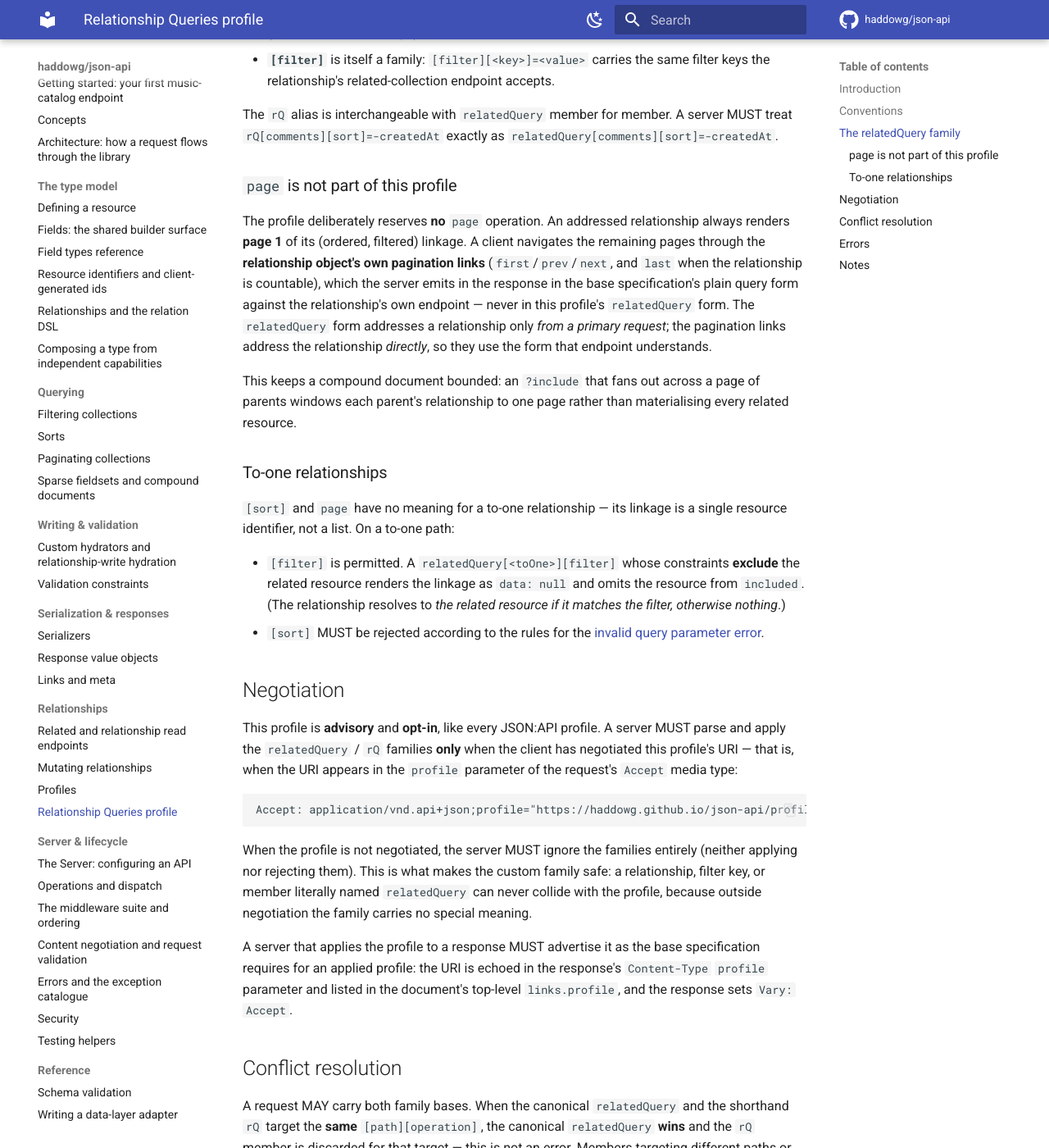
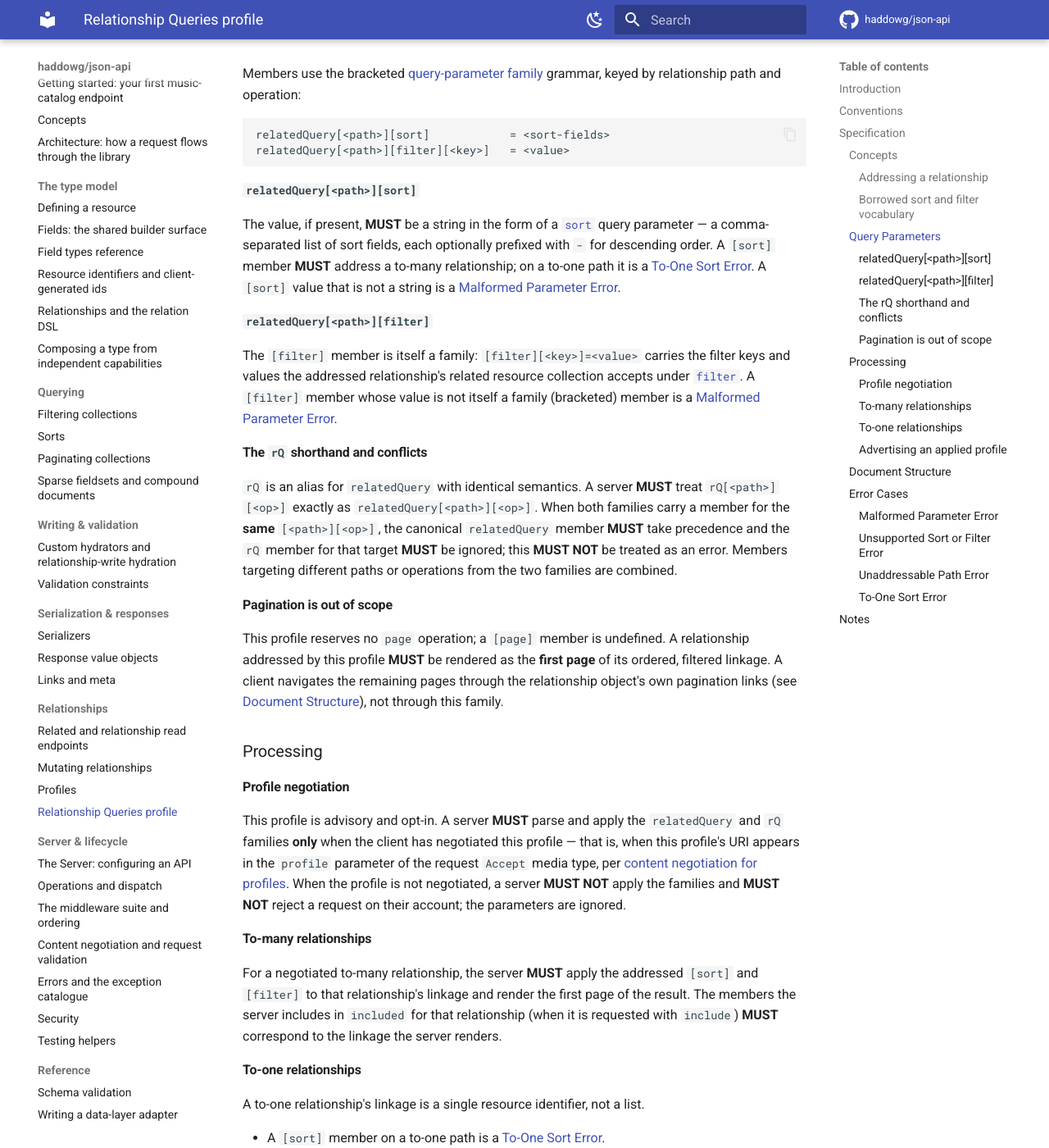
Before and after one commit to haddowg/json-api-symfony, an MkDocs documentation site: the page built from docs/profiles/relationship-queries.md, in a window 1280 px wide and 1400 px high, scrolled down 1753 px. Shown: the whole window at 82% size. Built offline with MkDocs 1.6.1 and Material for MkDocs 9.7.7, drawn with Linux system fonts in a browser that asks for light colours; comment, search, counter and statistics services are not loaded; some of the changed text lies outside the part shown.

Commit message:
docs: restructure the Relationship Queries profile as a normative spec (#56)
The profile page read as a description of the feature, not as a
specification an independent implementer could build to. This rewrites
it in the shape of the cursor-pagination profile it sits beside:
Introduction, Conventions, Specification (Concepts, Query Parameters,
Processing, Document Structure, Error Cases), and Notes.

What changed in substance:

- It now uses the RFC 2119 key words ("MUST", "MUST NOT", "SHOULD",
"MAY") throughout, interpreted as the JSON:API specification interprets
them, with a Conventions section pointing at
https://jsonapi.org/format/#conventions — so the normative language has
a defined meaning.
- Every error case is pinned to `400 Bad Request` with an error object
whose `source` identifies the offending parameter: Malformed Parameter,
Unsupported Sort or Filter, Unaddressable Path, and Sort-on-a-To-One.
- It borrows the primary specification's vocabulary rather than
restating it: `[sort]` and `[filter]` link to the JSON:API sorting and
filtering sections, the path links to includes, the relationship
pagination links link to pagination, and the families are simply
declared and linked to the custom-query-parameter rules
(https://jsonapi.org/format/1.1/#query-parameters-custom) instead of
justified inline.
- The page is fully standalone — it references only the JSON:API
specification.

````diff
--- a/docs/profiles/relationship-queries.md
+++ b/docs/profiles/relationship-queries.md
@@ -2,35 +2,36 @@
 
 ## Introduction
 
-This is the specification of a [profile](https://jsonapi.org/format/1.1/#profiles)
-for the JSON:API specification. The URL for this profile is
+This is the specification of a
+[profile](https://jsonapi.org/format/1.1/#profiles) for the JSON:API
+specification. The URL for this profile is
 `https://haddowg.github.io/json-api/profiles/relationship-queries/`.
 
 A JSON:API server can expose a related resource collection at its own endpoint
-(`GET /articles/1/comments`) and let the client `sort`, `filter`, and `page` it
-there. But the same collection also appears as a **relationship** of a *primary*
-resource — as full linkage under `?include`, as links-only linkage, or in a
-compound document — and the base specification gives the client no way to order or
-narrow that linkage from the primary request. A client that wants "the article,
-with only its *approved* comments, newest first" must therefore issue a second,
-separate request against the relationship endpoint and correlate the two responses
-itself.
+(for example `GET /articles/1/comments`) and let the client
+[sort](https://jsonapi.org/format/1.1/#fetching-sorting),
+[filter](https://jsonapi.org/format/1.1/#fetching-filtering), and
+[paginate](https://jsonapi.org/format/1.1/#fetching-pagination) it there. The
+same collection also appears as a **relationship** of a *primary* resource — as
+linkage in a relationship object, including when that relationship is requested
+with [`include`](https://jsonapi.org/format/1.1/#fetching-includes) — but the base
+specification provides no way to order or narrow that linkage from the request for
+the primary resource. A client that wants "article 1, with only its *approved*
+comments, newest first" must issue a second request against the relationship's
+endpoint and correlate the two responses itself.
 
-This profile closes that gap. It defines a single query-parameter family,
-`relatedQuery` (with a shorthand alias `rQ`), that lets a client **sort and filter
-a relationship's linkage from the primary request**, addressing the relationship by
-its include path. The relationship's sort and filter vocabulary is exactly the one
-its own related-collection endpoint already exposes — this profile only changes
-*where* the client may apply it, not *what* may be applied.
+This profile defines a single query-parameter family, `relatedQuery` (with a
+shorthand alias `rQ`), that lets a client **sort and filter a relationship's
+linkage from the request for the primary resource**, addressing the relationship
+by its include path. For example:
 
-For example, under this profile the request
-
-```
+```http
 GET /articles/1?include=comments&relatedQuery[comments][filter][approved]=true&relatedQuery[comments][sort]=-createdAt
+Accept: application/vnd.api+json;profile="https://haddowg.github.io/json-api/profiles/relationship-queries/"
 ```
 
-returns article `1` with its `comments` linkage (and the corresponding `included`
-resources) restricted to approved comments, newest first — in one round trip.
+returns article 1 with its `comments` linkage — and the corresponding `included`
+resources — restricted to approved comments, newest first, in one request.
 
 ## Conventions
 
@@ -41,130 +42,183 @@ and only when, they appear in all capitals, as shown here. This is the same
 interpretation the JSON:API specification applies to these key words; see its
 [conventions](https://jsonapi.org/format/#conventions).
 
-## The `relatedQuery` family
+## Specification
 
-The profile reserves two query-parameter family bases with identical semantics:
+### Concepts
 
-| Base | Role |
+#### Addressing a relationship
+
+A relationship is addressed by its **include path**: the path the client would
+use with the [`include`](https://jsonapi.org/format/1.1/#fetching-includes) query
+parameter to request that relationship in a compound document. A path is a single
+relationship name (for example `comments`), or a dotted path that reaches a
+relationship of an included resource (for example `author.articles`).
+
+A server **MUST** support addressing a relationship of the primary resource (a
+single-segment path). A server **MAY** support addressing a relationship of an
+included resource (a multi-segment path). A path the server does not support, or
+that does not resolve to a relationship of the addressed resource, is an
+[Unaddressable Path Error](#unaddressable-path-error).
+
+#### Borrowed sort and filter vocabulary
+
+This profile does not define a sort or filter vocabulary. The value of a `[sort]`
+member is interpreted exactly as a [`sort`](https://jsonapi.org/format/1.1/#fetching-sorting)
+query parameter on the addressed relationship's related resource collection, and a
+`[filter]` member exactly as that collection's
+[`filter`](https://jsonapi.org/format/1.1/#fetching-filtering) family. A field or
+key the relationship's own endpoint would not accept is equally unacceptable here
+(see [Error Cases](#error-cases)). The profile changes only *where* the client may
+apply that vocabulary — from the primary request — not *what* may be applied.
+
+### Query Parameters
+
+This profile reserves two
+[implementation-specific query-parameter families](https://jsonapi.org/format/1.1/#query-parameters-custom):
+
+| Family base | Role |
 | --- | --- |
 | `relatedQuery` | canonical |
 | `rQ` | shorthand alias |
 
-Both bases are legal JSON:API implementation-specific query parameters: the base
-specification reserves all-lowercase family names for current and future standard
-use and requires an implementation-specific family to contain **at least one
-non `a-z` character** — each base here carries an uppercase `Q`, so both satisfy
-that rule.
-
-A member of the family addresses a relationship by **path** and names an
-**operation** on it:
+Members use the bracketed
+[query-parameter family](https://jsonapi.org/format/1.1/#query-parameters-families)
+grammar, keyed by relationship path and operation:
 
 ```
-relatedQuery[<relationship-path>][sort]   = <sort-fields>
-relatedQuery[<relationship-path>][filter][<key>] = <value>
+relatedQuery[<path>][sort]            = <sort-fields>
+relatedQuery[<path>][filter][<key>]   = <value>
 ```
 
-- **`<relationship-path>`** is the relationship's **include path** as used by the
-  `include` query parameter — the relationship *name*, or a dotted path that
-  reaches a relationship of an included resource (e.g.
-  `relatedQuery[author.articles][sort]=-title`). The path is a single bracket
-  segment; the dot is part of the key, consistent with the `include` grammar. The
-  path MUST resolve, from the primary resource, to a relationship the server can
-  address; if it does not, the server MUST respond according to the rules for the
-  [invalid query parameter error](#errors).
-- **`[sort]`** takes the same comma-separated, optionally `-`-prefixed sort-field
-  list as the relationship's related-collection endpoint. It MAY only be applied to
-  a **to-many** relationship (see [To-one relationships](#to-one-relationships)).
-- **`[filter]`** is itself a family: `[filter][<key>]=<value>` carries the same
-  filter keys the relationship's related-collection endpoint accepts.
+#### `relatedQuery[<path>][sort]`
 
-The `rQ` alias is interchangeable with `relatedQuery` member for member. A server
-MUST treat `rQ[comments][sort]=-createdAt` exactly as
-`relatedQuery[comments][sort]=-createdAt`.
+The value, if present, **MUST** be a string in the form of a
+[`sort`](https://jsonapi.org/format/1.1/#fetching-sorting) query parameter — a
+comma-separated list of sort fields, each optionally prefixed with `-` for
+descending order. A `[sort]` member **MUST** address a to-many relationship; on a
+to-one path it is a [To-One Sort Error](#to-one-sort-error). A `[sort]` value that
+is not a string is a [Malformed Parameter Error](#malformed-parameter-error).
 
-### `page` is not part of this profile
+#### `relatedQuery[<path>][filter]`
 
-The profile deliberately reserves **no** `page` operation. An addressed
-relationship always renders **page 1** of its (ordered, filtered) linkage. A client
-navigates the remaining pages through the **relationship object's own pagination
-links** (`first`/`prev`/`next`, and `last` when the relationship is countable),
-which the server emits in the response in the base specification's plain query form
-against the relationship's own endpoint — never in this profile's `relatedQuery`
-form. The `relatedQuery` form addresses a relationship only *from a primary
-request*; the pagination links address the relationship *directly*, so they use the
-form that endpoint understands.
+The `[filter]` member is itself a family: `[filter][<key>]=<value>` carries the
+filter keys and values the addressed relationship's related resource collection
+accepts under [`filter`](https://jsonapi.org/format/1.1/#fetching-filtering). A
+`[filter]` member whose value is not itself a family (bracketed) member is a
+[Malformed Parameter Error](#malformed-parameter-error).
 
-This keeps a compound document bounded: an `?include` that fans out across a page
-of parents windows each parent's relationship to one page rather than materialising
-every related resource.
+#### The `rQ` shorthand and conflicts
 
-### To-one relationships
+`rQ` is an alias for `relatedQuery` with identical semantics. A server **MUST**
+treat `rQ[<path>][<op>]` exactly as `relatedQuery[<path>][<op>]`. When both
+families carry a member for the **same** `[<path>][<op>]`, the canonical
+`relatedQuery` member **MUST** take precedence and the `rQ` member for that target
+**MUST** be ignored; this **MUST NOT** be treated as an error. Members targeting
+different paths or operations from the two families are combined.
 
-`[sort]` and `page` have no meaning for a to-one relationship — its linkage is a
-single resource identifier, not a list. On a to-one path:
+#### Pagination is out of scope
 
-- `[filter]` is permitted. A `relatedQuery[<toOne>][filter]` whose constraints
-  **exclude** the related resource renders the linkage as `data: null` and omits
-  the resource from `included`. (The relationship resolves to *the related resource
-  if it matches the filter, otherwise nothing*.)
-- `[sort]` MUST be rejected according to the rules for the
-  [invalid query parameter error](#errors).
+This profile reserves no `page` operation; a `[page]` member is undefined. A
+relationship addressed by this profile **MUST** be rendered as the **first page**
+of its ordered, filtered linkage. A client navigates the remaining pages through
+the relationship object's own pagination links (see
+[Document Structure](#document-structure)), not through this family.
 
-## Negotiation
+### Processing
 
-This profile is **advisory** and **opt-in**, like every JSON:API profile. A server
-MUST parse and apply the `relatedQuery` / `rQ` families **only** when the client has
-negotiated this profile's URI — that is, when the URI appears in the `profile`
-parameter of the request's `Accept` media type:
+#### Profile negotiation
 
-```
-Accept: application/vnd.api+json;profile="https://haddowg.github.io/json-api/profiles/relationship-queries/"
-```
+This profile is advisory and opt-in. A server **MUST** parse and apply the
+`relatedQuery` and `rQ` families **only** when the client has negotiated this
+profile — that is, when this profile's URI appears in the `profile` parameter of
+the request `Accept` media type, per
+[content negotiation for profiles](https://jsonapi.org/format/1.1/#profiles). When
+the profile is not negotiated, a server **MUST NOT** apply the families and
+**MUST NOT** reject a request on their account; the parameters are ignored.
 
-When the profile is not negotiated, the server MUST ignore the families entirely
-(neither applying nor rejecting them). This is what makes the custom family safe:
-a relationship, filter key, or member literally named `relatedQuery` can never
-collide with the profile, because outside negotiation the family carries no special
-meaning.
+#### To-many relationships
 
-A server that applies the profile to a response MUST advertise it as the base
-specification requires for an applied profile: the URI is echoed in the response's
-`Content-Type` `profile` parameter and listed in the document's top-level
-`links.profile`, and the response sets `Vary: Accept`.
+For a negotiated to-many relationship, the server **MUST** apply the addressed
+`[sort]` and `[filter]` to that relationship's linkage and render the first page
+of the result. The members the server includes in `included` for that
+relationship (when it is requested with `include`) **MUST** correspond to the
+linkage the server renders.
 
-## Conflict resolution
+#### To-one relationships
 
-A request MAY carry both family bases. When the canonical `relatedQuery` and the
-shorthand `rQ` target the **same** `[path][operation]`, the canonical
-`relatedQuery` **wins** and the `rQ` member is discarded for that target — this is
-not an error. Members targeting different paths or operations are merged.
+A to-one relationship's linkage is a single resource identifier, not a list.
 
-## Errors
+- A `[sort]` member on a to-one path is a [To-One Sort Error](#to-one-sort-error).
+- A `[filter]` member **MAY** be applied. When the filter excludes the related
+  resource, the server **MUST** render the relationship's linkage as `data: null`
+  and **MUST** omit that resource from `included`.
 
-This profile distinguishes a **structural** error in the family itself from a
-**semantic** error in the addressed sort/filter vocabulary.
+#### Advertising an applied profile
 
-- A **structurally malformed** member under a negotiated profile — a non-array
-  family value, a non-string `[sort]`, or a non-array `[filter]` — is a `400 Bad
-  Request`. The error's `source.parameter` MUST identify the offending parameter.
-- A **semantically invalid** member — a `[sort]` field or `[filter]` key the
-  addressed relationship does not expose, a path that does not resolve or does not
-  address a relationship, or a `[sort]`/`page` on a to-one path — MUST be rejected
-  exactly as the relationship's own related-collection endpoint would reject the
-  equivalent plain `sort`/`filter` parameter, producing the same `400`. The profile
-  reuses the relationship's existing vocabulary and validation rather than defining
-  its own.
+When a server applies this profile to a response, it **MUST** advertise the
+profile as the base specification requires: the profile URI **MUST** be present in
+the `profile` parameter of the response `Content-Type` media type and in the
+document's top-level `links.profile`.
 
-The "invalid query parameter error" referenced above is the base specification's
-`400 Bad Request` for an unrecognised or malformed query parameter.
+### Document Structure
+
+This profile reserves no document members and adds nothing to the response body.
+
+A relationship addressed by this profile is rendered using the relationship object
+the base specification already defines. For a to-many relationship rendered with
+more than one page of linkage, the server **SHOULD** include
+[pagination links](https://jsonapi.org/format/1.1/#fetching-pagination) (`first`,
+`prev`, `next`, and `last` where the total is known) in that relationship object's
+`links`, so the remaining pages are reachable. These links **MUST** be expressed
+in the base specification's plain query form against the relationship's own
+endpoint (for example `?sort=-createdAt&page[number]=2`), **NOT** in this
+profile's `relatedQuery` form, which addresses a relationship only from a request
+for a primary resource.
+
+### Error Cases
+
+Every error defined by this profile is reported as a `400 Bad Request`, following
+the base specification's rules for
+[processing errors](https://jsonapi.org/format/1.1/#errors-processing). Each
+response document **MUST** contain an
+[error object](https://jsonapi.org/format/1.1/#error-objects) whose `source`
+member identifies the offending query parameter (a `source.parameter` naming the
+canonical `relatedQuery[...]` form of the member).
+
+#### Malformed Parameter Error
+
+A member that is structurally malformed under a negotiated profile — a
+`relatedQuery` / `rQ` value that is not a family (bracketed) member, a `[sort]`
+value that is not a string, or a `[filter]` value that is not itself a family —
+is a `400 Bad Request`.
+
+#### Unsupported Sort or Filter Error
+
+A `[sort]` field or `[filter]` key the addressed relationship's related resource
+collection does not accept is a `400 Bad Request` — the same response the server
+would produce for the equivalent plain
+[`sort`](https://jsonapi.org/format/1.1/#fetching-sorting) /
+[`filter`](https://jsonapi.org/format/1.1/#fetching-filtering) parameter on that
+relationship's own endpoint.
+
+#### Unaddressable Path Error
+
+A `<path>` that does not resolve to a relationship of the addressed resource, or
+that the server does not support addressing (see
+[Addressing a relationship](#addressing-a-relationship)), is a `400 Bad Request`.
+
+#### To-One Sort Error
+
+A `[sort]` member on a path that resolves to a to-one relationship is a
+`400 Bad Request`.
 
 ## Notes
 
-- The profile reserves the query-parameter names `relatedQuery` and `rQ`. It
-  reserves no document members and adds nothing to the response body beyond the
-  relationship pagination links already described, which are part of the base
-  specification's relationship object.
-- `relatedQuery[<path>]` is equivalent to applying the bracketed `sort`/`filter` to
-  the request `GET /<primary>/<id>/<path>` (the relationship's related-collection
-  endpoint) and folding page 1 of that result into the primary response as linkage.
-  A server MAY implement the profile as exactly that translation.
+- `relatedQuery[<path>]` is equivalent to applying the bracketed `sort` and
+  `filter` to the request `GET /<primary>/<id>/<path>` — the addressed
+  relationship's related resource collection — and folding the first page of that
+  result into the primary response as that relationship's linkage. A server **MAY**
+  implement the profile as exactly that translation.
+- Because the families are ignored unless the profile is negotiated, a
+  relationship, filter key, or member literally named `relatedQuery` or `rQ` never
+  collides with this profile.
````
